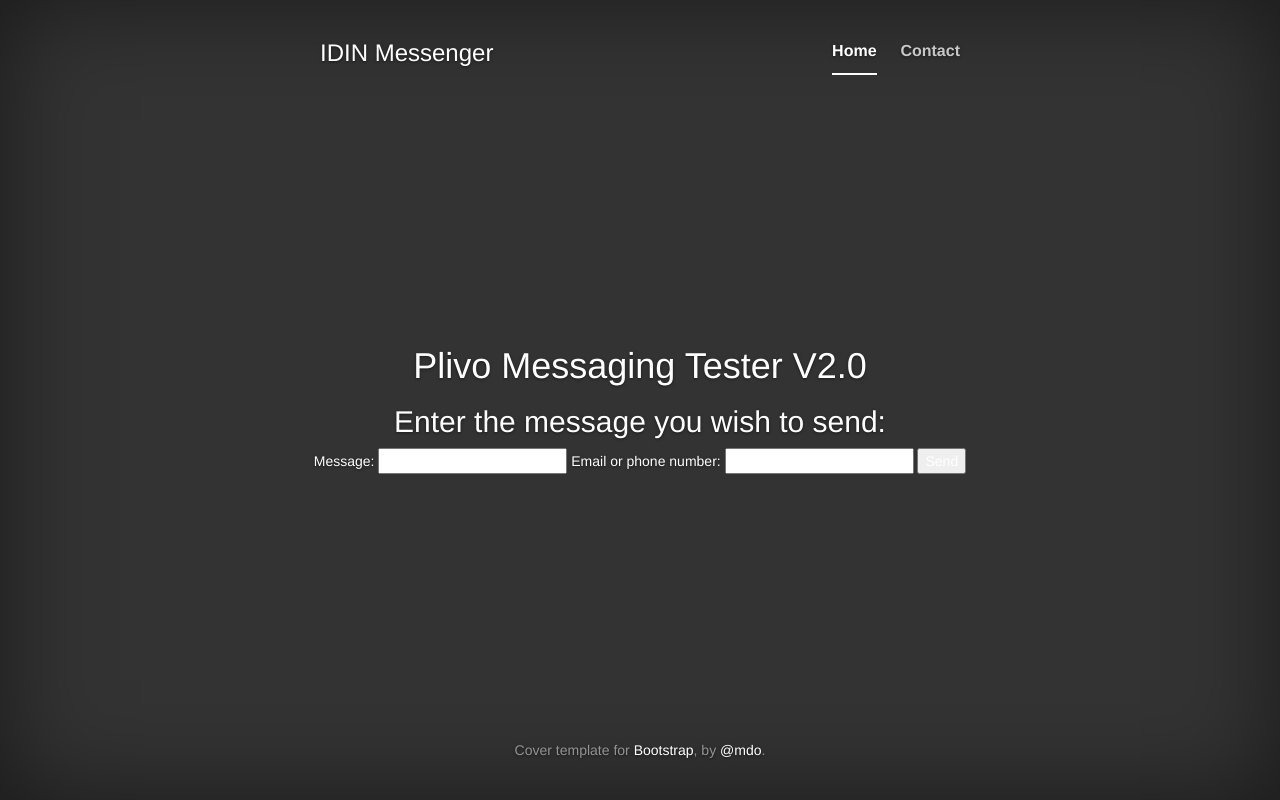
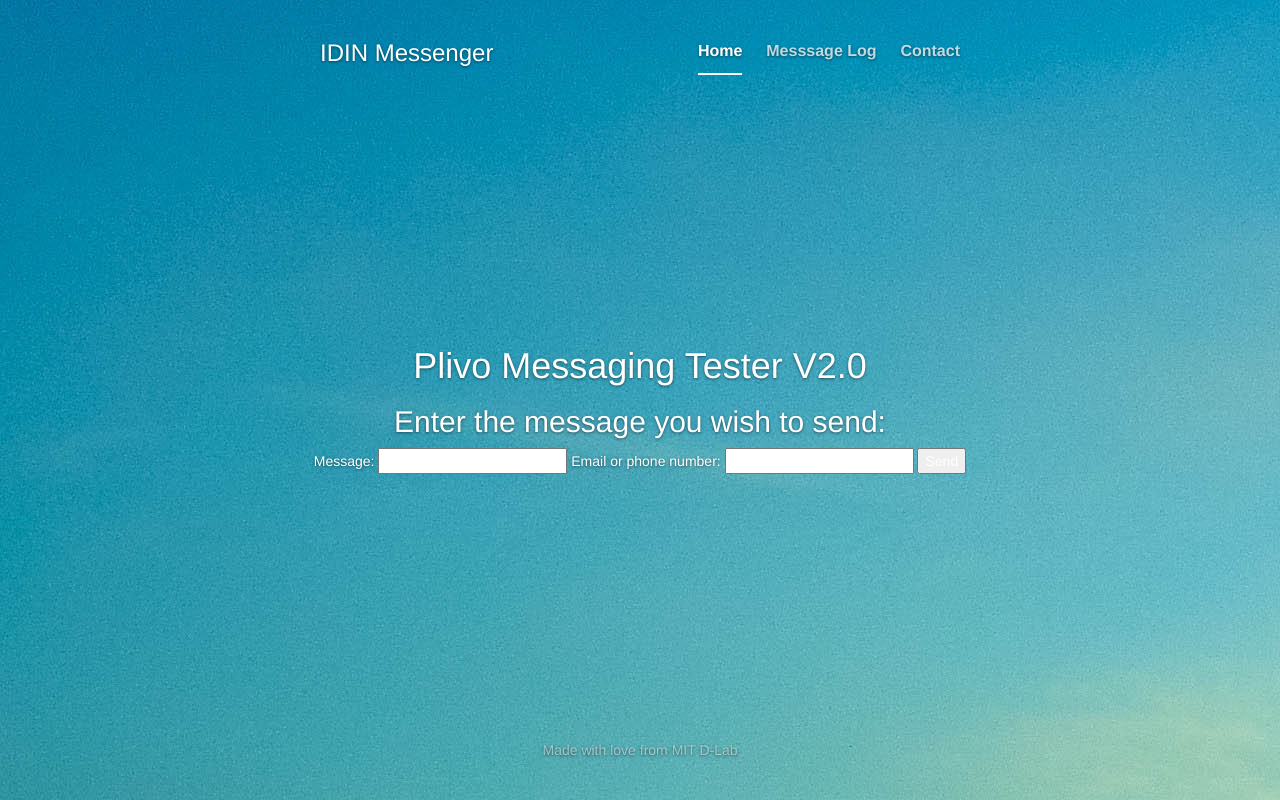
Before and after one commit to suryabhupa/IDIN-messenger, a Flask app: page / in a window 1280 px wide. Run offline with Flask 2, Linux system fonts and the light colour scheme; parts of the project's set-up code (start-up, migrations or seed data) failed here and were passed over; some libraries are stand-ins or nearby versions.

Commit message:
made it a little prettier

```diff
--- a/app/static/site.css
+++ b/app/static/site.css
@@ -28,6 +28,7 @@ html,
 body {
   height: 100%;
   background-color: #333;
+  background-image: url("sunset_ocean.jpg");
 }
 body {
   color: #fff;
@@ -41,8 +42,6 @@ body {
   width: 100%;
   height: 100%; /* For at least Firefox */
   min-height: 100%;
-  -webkit-box-shadow: inset 0 0 100px rgba(0,0,0,.5);
-          box-shadow: inset 0 0 100px rgba(0,0,0,.5);
 }
 .site-wrapper-inner {
   display: table-cell;
--- a/app/templates/edited_form.html
+++ b/app/templates/edited_form.html
@@ -29,6 +29,7 @@
               <nav>
                 <ul class="nav masthead-nav">
                   <li class="active"><a href="#">Home</a></li>
+				  <li><a href="#">Messsage Log</a></li>
                   <li><a href="#">Contact</a></li>
                 </ul>
               </nav>
@@ -47,7 +48,7 @@
 
           <div class="mastfoot">
             <div class="inner">
-              <p>Cover template for <a href="http://getbootstrap.com">Bootstrap</a>, by <a href="https://twitter.com/mdo">@mdo</a>.</p>
+              <p>Made with love from MIT D-Lab</p>
             </div>
           </div>
         </div>
```
Also changed, not shown: app/static/sunset_ocean.jpg (added).
